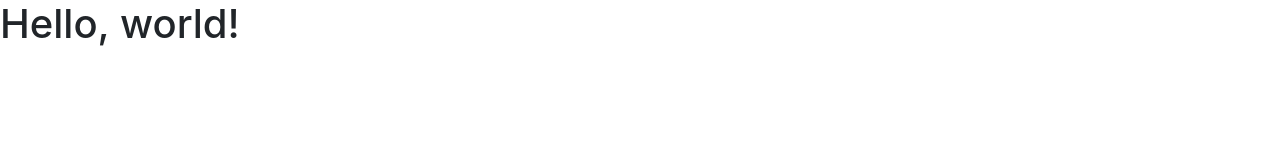
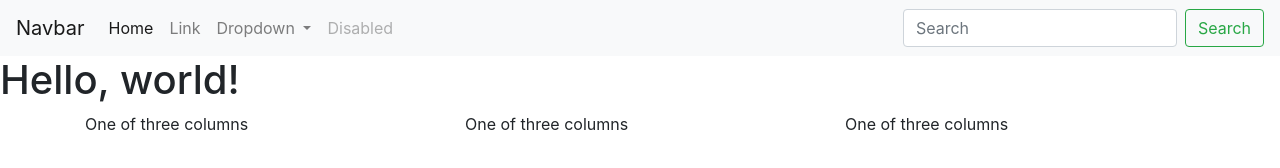
Before and after one commit to mioyoshino-3031/learn_bootstrap_1, a plain HTML site: page index.html in a window 1280 px wide. Drawn offline with nearby package versions, Linux system fonts and the light colour scheme.

Commit message:
add script

```diff
--- a/index.html
+++ b/index.html
@@ -11,7 +11,57 @@
     <title>Hello, world!</title>
   </head>
   <body>
-    <h1>Hello, world!</h1>
+    <nav class="navbar navbar-expand-lg navbar-light bg-light">
+        <a class="navbar-brand" href="#">Navbar</a>
+        <button class="navbar-toggler" type="button" data-toggle="collapse" data-target="#navbarSupportedContent" aria-controls="navbarSupportedContent" aria-expanded="false" aria-label="Toggle navigation">
+          <span class="navbar-toggler-icon"></span>
+        </button>
+
+        <div class="collapse navbar-collapse" id="navbarSupportedContent">
+          <ul class="navbar-nav mr-auto">
+            <li class="nav-item active">
+              <a class="nav-link" href="#">Home <span class="sr-only">(current)</span></a>
+            </li>
+            <li class="nav-item">
+              <a class="nav-link" href="#">Link</a>
+            </li>
+            <li class="nav-item dropdown">
+              <a class="nav-link dropdown-toggle" href="#" id="navbarDropdown" role="button" data-toggle="dropdown" aria-haspopup="true" aria-expanded="false">
+                Dropdown
+              </a>
+              <div class="dropdown-menu" aria-labelledby="navbarDropdown">
+                <a class="dropdown-item" href="#">Action</a>
+                <a class="dropdown-item" href="#">Another action</a>
+                <div class="dropdown-divider"></div>
+                <a class="dropdown-item" href="#">Something else here</a>
+              </div>
+            </li>
+            <li class="nav-item">
+              <a class="nav-link disabled" href="#">Disabled</a>
+            </li>
+          </ul>
+          <form class="form-inline my-2 my-lg-0">
+            <input class="form-control mr-sm-2" type="search" placeholder="Search" aria-label="Search">
+            <button class="btn btn-outline-success my-2 my-sm-0" type="submit">Search</button>
+          </form>
+        </div>
+    </nav>
+    <div><h1>Hello, world!</h1></div>
+    <div class="container">
+        <div class="row">
+            <div class="col-sm">
+                One of three columns
+            </div>
+            <div class="col-sm">
+                One of three columns
+            </div>
+            <div class="col-sm">
+                One of three columns
+            </div>
+        </div>
+    </div>
+
+
 
     <!-- Optional JavaScript -->
     <!-- jQuery first, then Popper.js, then Bootstrap JS -->
```
